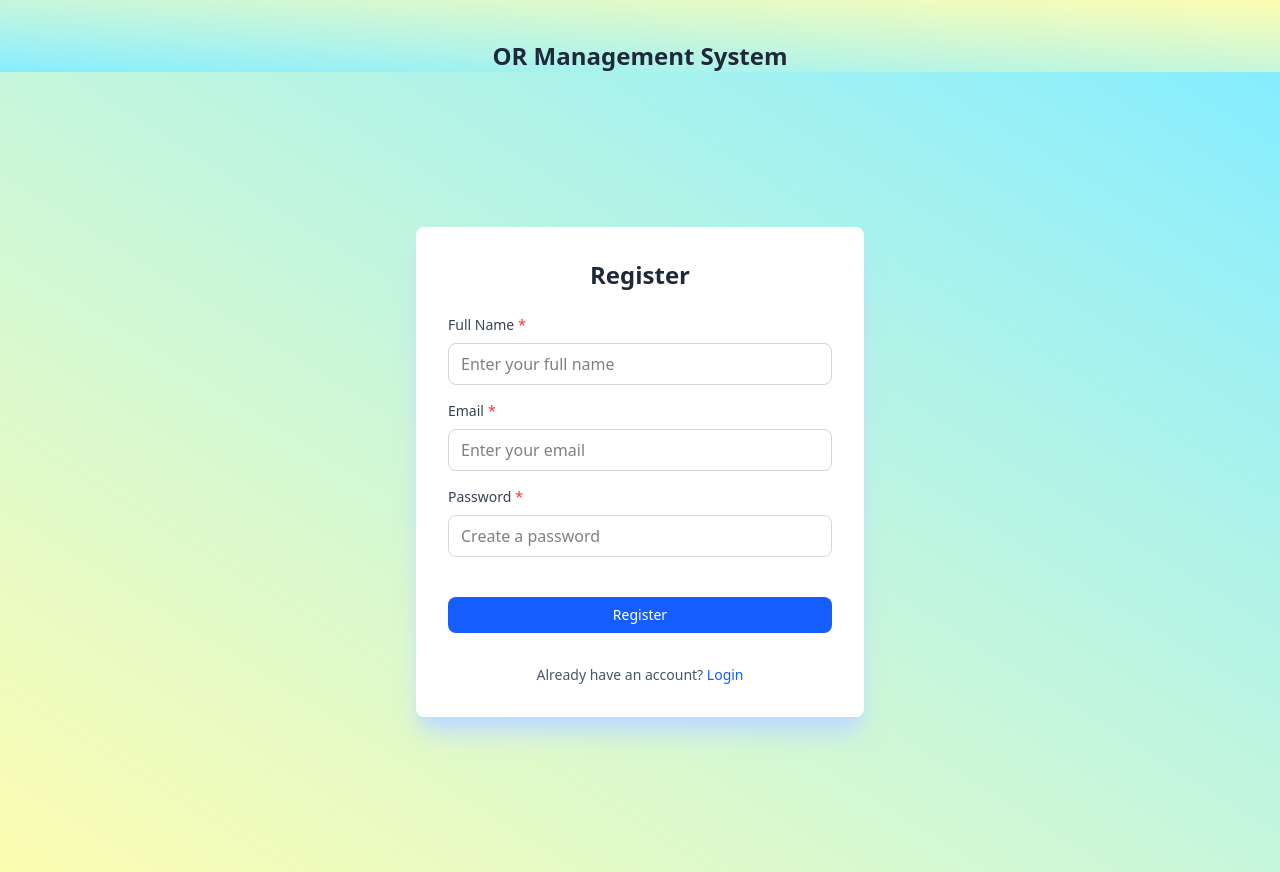
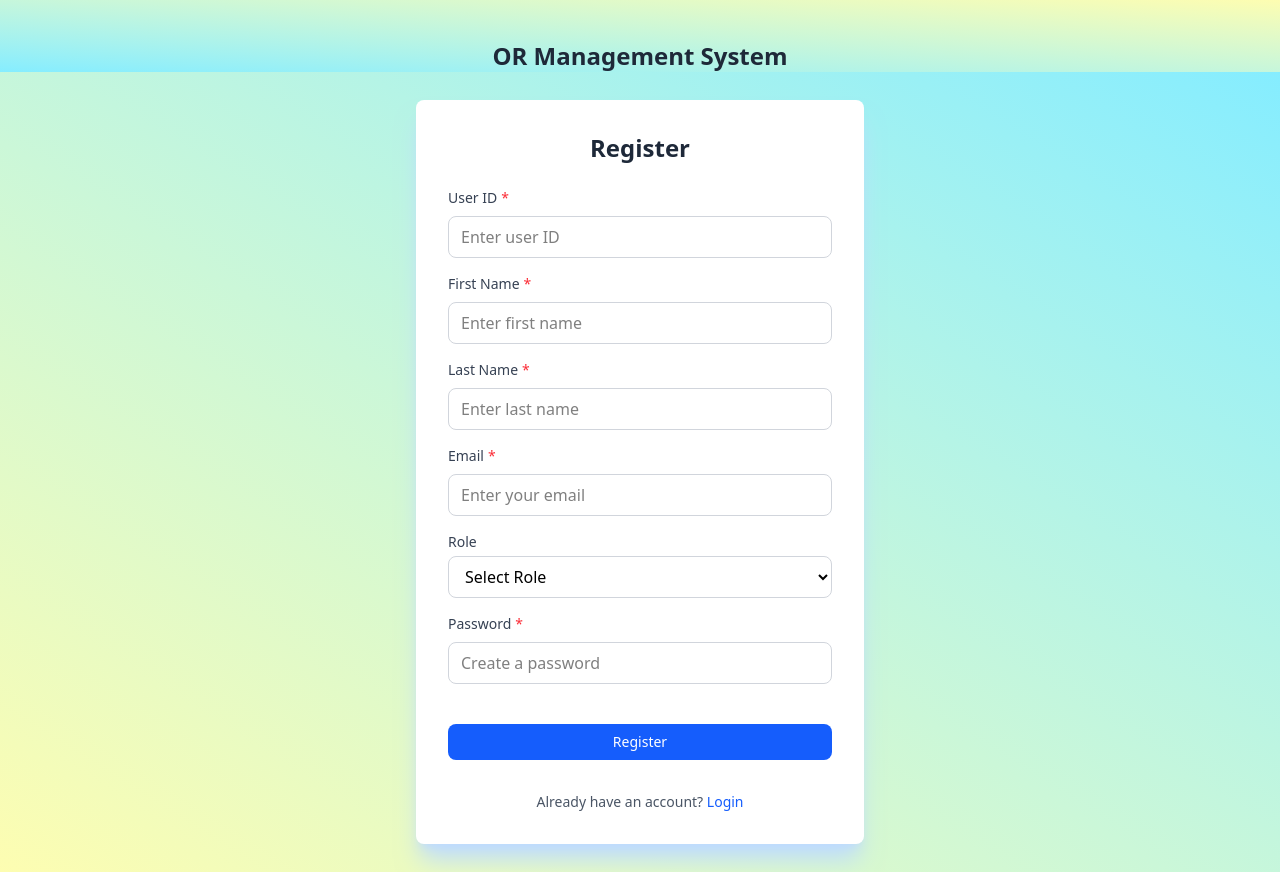
Before and after one commit to atharv-batule/OR-MANAGEMENT-SYSTEM, a React (Vite) app in the folder frontend/: page /register in a window 1280 px wide. Built offline with nearby package versions, Linux system fonts and the light colour scheme; no server answers.

Commit message:
register frontend

```diff
--- a/frontend/src/pages/Register.jsx
+++ b/frontend/src/pages/Register.jsx
@@ -7,9 +7,12 @@ import { Link } from 'react-router-dom';
 
 const Register = () => {
   const [formData, setFormData] = useState({
-    name: '',
-    email: '',
-    password: ''
+    id: "",
+    email: "",
+    role: "",
+    fname: "",
+    lname: "",
+    password: ""
   });
 
   const [error, setError] = useState('');
@@ -21,8 +24,10 @@ const Register = () => {
   };
 
   const validateForm = () => {
-    if (!formData.name || !formData.email || !formData.password) {
-      setError('All fields are required.');
+    const { id, email, role, fname, lname, password } = formData;
+
+    if (!id || !email || !role || !fname || !lname || !password) {
+      setError("All fields are required.");
       return false;
     }
     return true;
@@ -53,23 +58,49 @@ const Register = () => {
   return (
     <>
       <div className="pt-10 shadow-blue-300 bg-gray-100 px-4 bg-gradient-to-bl from-[#fdfdb1] to-[#85edff]">
-      <h2 className="text-2xl font-bold text-gray-800 text-center">OR Management System</h2>
+        <h2 className="text-2xl font-bold text-gray-800 text-center">
+          OR Management System
+        </h2>
       </div>
 
       <div className="flex items-center justify-center min-h-screen bg-gray-100 px-4 bg-gradient-to-bl from-[#85edff] to-[#fdfdb1]">
-      <Card className="max-w-md w-full p-8 shadow-xl shadow-blue-200">
+        <Card className="max-w-md w-full p-8 shadow-xl shadow-blue-200">
           <h2 className="text-2xl font-bold text-gray-800 mb-6 text-center">Register</h2>
 
           <form onSubmit={handleSubmit} className="space-y-6">
             <section className="space-y-4">
+
+              {/* ID */}
               <Input
-                label="Full Name"
-                type="text"
-                value={formData.name}
-                onChange={(e) => handleInputChange('name', e.target.value)}
-                placeholder="Enter your full name"
+                label="User ID"
+                type="number"
+                value={formData.id}
+                onChange={(e) => handleInputChange('id', e.target.value)}
+                placeholder="Enter user ID"
                 required
               />
+
+              {/* First Name */}
+              <Input
+                label="First Name"
+                type="text"
+                value={formData.fname}
+                onChange={(e) => handleInputChange('fname', e.target.value)}
+                placeholder="Enter first name"
+                required
+              />
+
+              {/* Last Name */}
+              <Input
+                label="Last Name"
+                type="text"
+                value={formData.lname}
+                onChange={(e) => handleInputChange('lname', e.target.value)}
+                placeholder="Enter last name"
+                required
+              />
+
+              {/* Email */}
               <Input
                 label="Email"
                 type="email"
@@ -78,6 +109,28 @@ const Register = () => {
                 placeholder="Enter your email"
                 required
               />
+
+              {/* Role Dropdown */}
+              <div>
+                <label className="block text-sm font-medium text-gray-700 mb-1">
+                  Role
+                </label>
+                <select
+                  value={formData.role}
+                  onChange={(e) => handleInputChange('role', e.target.value)}
+                  className="w-full border border-gray-300 rounded-lg px-3 py-2 outline-none focus:ring-2 focus:ring-blue-400"
+                  required
+                >
+                  <option value="">Select Role</option>
+                  <option value="Admin">Admin</option>
+                  <option value="Surgeon">Surgeon</option>
+                  <option value="Nurse">Nurse</option>
+                  <option value="Anesthesiologist">Anesthesiologist</option>
+                  <option value="Staff">Staff</option>
+                </select>
+              </div>
+
+              {/* Password */}
               <Input
                 label="Password"
                 type="password"
@@ -86,6 +139,7 @@ const Register = () => {
                 placeholder="Create a password"
                 required
               />
+
             </section>
 
             {error && (
```
